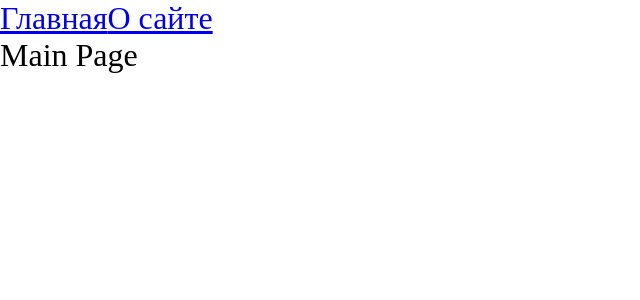
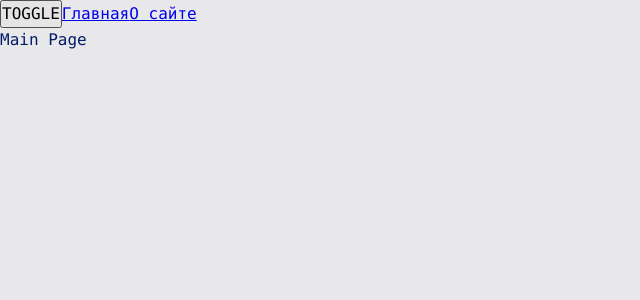
Before and after one commit to maria-osokina/react.ulbi, a React app: page / in a window 1280 px wide. Shown: the top 300 px of the page, without its empty margins (0-640 px from the left). Built offline with nearby package versions, Linux system fonts and the light colour scheme.

Commit message:
1.7. Организация стилей. Добавляем темы

```diff
--- a/src/App.tsx
+++ b/src/App.tsx
@@ -1,12 +1,16 @@
 import { Link, Route, Routes } from "react-router-dom";
-import "./index.scss";
+import "./styles/index.scss";
 import { AboutPageAsync } from "./pages/AboutPage/AboutPage.async";
 import { MainPageAsync } from "./pages/MainPage/MainPage.async";
-import { Suspense } from "react";
+import { Suspense, useContext, useState } from "react";
+import { useTheme } from "./theme/useTheme";
 
 const App = () => {
+  const { theme, toggleTheme } = useTheme();
   return (
-    <div className="app">
+    <div className={`app ${theme}`}>
+      <button onClick={toggleTheme}>TOGGLE</button>
+
       <Link to={"/"}>Главная</Link>
       <Link to={"/about"}>О сайте</Link>
       <Suspense fallback={<div>Loading...</div>}>
--- a/src/index.scss
+++ /dev/null
@@ -1,9 +0,0 @@
-* {
-  margin: 0;
-  padding: 0;
-  box-sizing: border-box;
-}
-
-.app {
-  font-size: 32px;
-}
--- a/src/index.tsx
+++ b/src/index.tsx
@@ -1,10 +1,13 @@
 import { render } from "react-dom";
 import App from "./App";
 import { BrowserRouter } from "react-router-dom";
+import ThemeProvider from "./theme/ThemeProvider";
 
 render(
   <BrowserRouter>
-    <App />
+    <ThemeProvider>
+      <App />
+    </ThemeProvider>
   </BrowserRouter>,
   document.getElementById("root")
 );
--- /dev/null
+++ b/src/styles/index.scss
@@ -0,0 +1,12 @@
+@import "reset";
+@import "variables/global";
+@import "themes/normal";
+@import "themes/dark";
+
+.app {
+  font: var(--font-m);
+  background: var(--bg-color);
+  color: var(--primary-color);
+
+  min-height: 100vh;
+}
--- /dev/null
+++ b/src/styles/reset.scss
@@ -0,0 +1,13 @@
+* {
+  margin: 0;
+  padding: 0;
+  box-sizing: border-box;
+}
+
+input,
+button,
+textarea,
+select {
+  margin: 0;
+  font: inherit;
+}
--- /dev/null
+++ b/src/styles/themes/dark.scss
@@ -0,0 +1,6 @@
+.app.dark {
+  --bg-color: #090949;
+
+  --primary-color: #049604;
+  --secondary-color: #04ff04;
+}
--- /dev/null
+++ b/src/styles/themes/normal.scss
@@ -0,0 +1,6 @@
+.app.light {
+  --bg-color: #e8e8ea;
+
+  --primary-color: #041c65;
+  --secondary-color: #0449e0;
+}
--- /dev/null
+++ b/src/styles/variables/global.scss
@@ -0,0 +1,10 @@
+:root {
+  --font-family-main: Consolas, "Arial", Serif;
+  --font-size-m: 16px;
+  --font-line-m: 24px;
+  --font-m: var(--font-size-m) / var(--font-line-m) var(--font-family-main);
+
+  --font-size-l: 24px;
+  --font-line-l: 32px;
+  --font-l: var(--font-size-l) / var(--font-line-l) var(--font-family-main);
+}
--- /dev/null
+++ b/src/theme/ThemeContext.ts
@@ -0,0 +1,15 @@
+import { createContext } from "react";
+
+export enum Theme {
+  LIGHT = "light",
+  DARK = "dark",
+}
+
+export interface ThemeContextProps {
+  theme?: Theme;
+  setTheme?: (theme: Theme) => void;
+}
+
+export const ThemeContext = createContext<ThemeContextProps>({});
+
+export const LOCAL_STORAGE_THEME_KEY = "theme";
--- /dev/null
+++ b/src/theme/ThemeProvider.tsx
@@ -0,0 +1,25 @@
+import { FC, useMemo, useState } from "react";
+import { LOCAL_STORAGE_THEME_KEY, Theme, ThemeContext } from "./ThemeContext";
+
+const defaultTheme =
+  (localStorage.getItem(LOCAL_STORAGE_THEME_KEY) as Theme) || Theme.LIGHT;
+
+const ThemeProvider: FC = ({ children }) => {
+  const [theme, setTheme] = useState<Theme>(defaultTheme);
+
+  const defaultProps = useMemo(
+    () => ({
+      theme: theme,
+      setTheme: setTheme,
+    }),
+    [theme]
+  );
+
+  return (
+    <ThemeContext.Provider value={defaultProps}>
+      {children}
+    </ThemeContext.Provider>
+  );
+};
+
+export default ThemeProvider;
--- /dev/null
+++ b/src/theme/useTheme.ts
@@ -0,0 +1,20 @@
+import { useContext } from "react";
+import { LOCAL_STORAGE_THEME_KEY, Theme, ThemeContext } from "./ThemeContext";
+
+interface UseThemeResult {
+  toggleTheme: () => void;
+  theme: Theme;
+}
+export function useTheme(): UseThemeResult {
+  const { theme, setTheme } = useContext(ThemeContext);
+  const toggleTheme = () => {
+    const newTheme = theme === Theme.LIGHT ? Theme.DARK : Theme.LIGHT;
+    setTheme(newTheme);
+    localStorage.setItem(LOCAL_STORAGE_THEME_KEY, newTheme);
+  };
+
+  return {
+    toggleTheme,
+    theme,
+  };
+}
```
Also changed, not shown: 1 other file (tests, documents, lock files or other folders).
